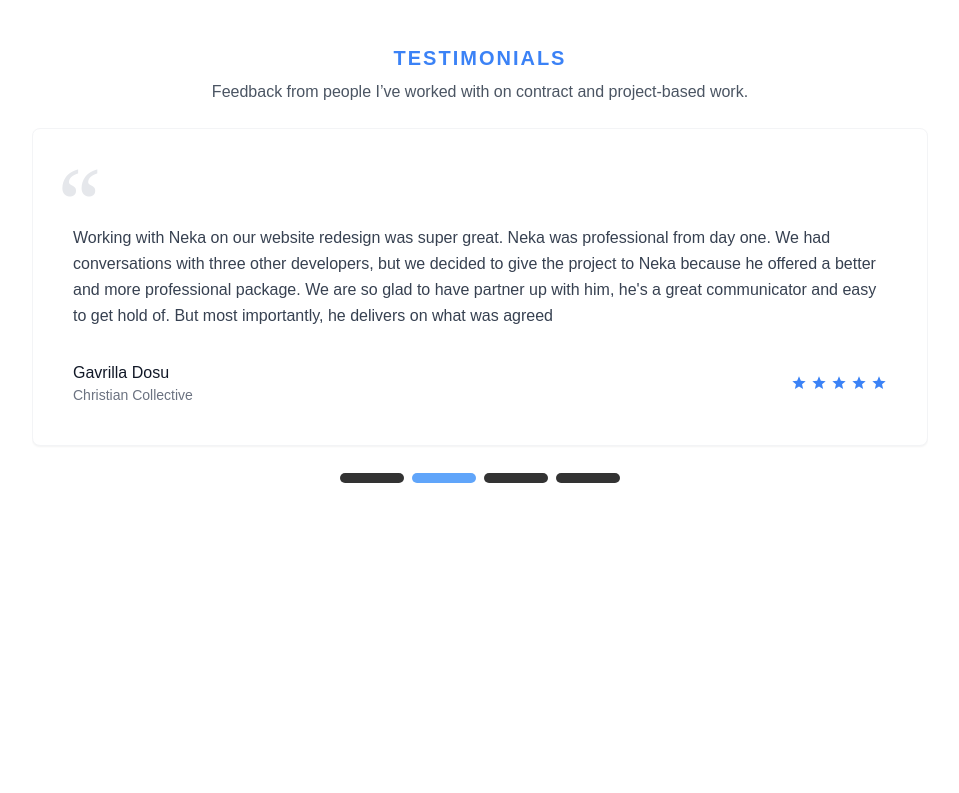
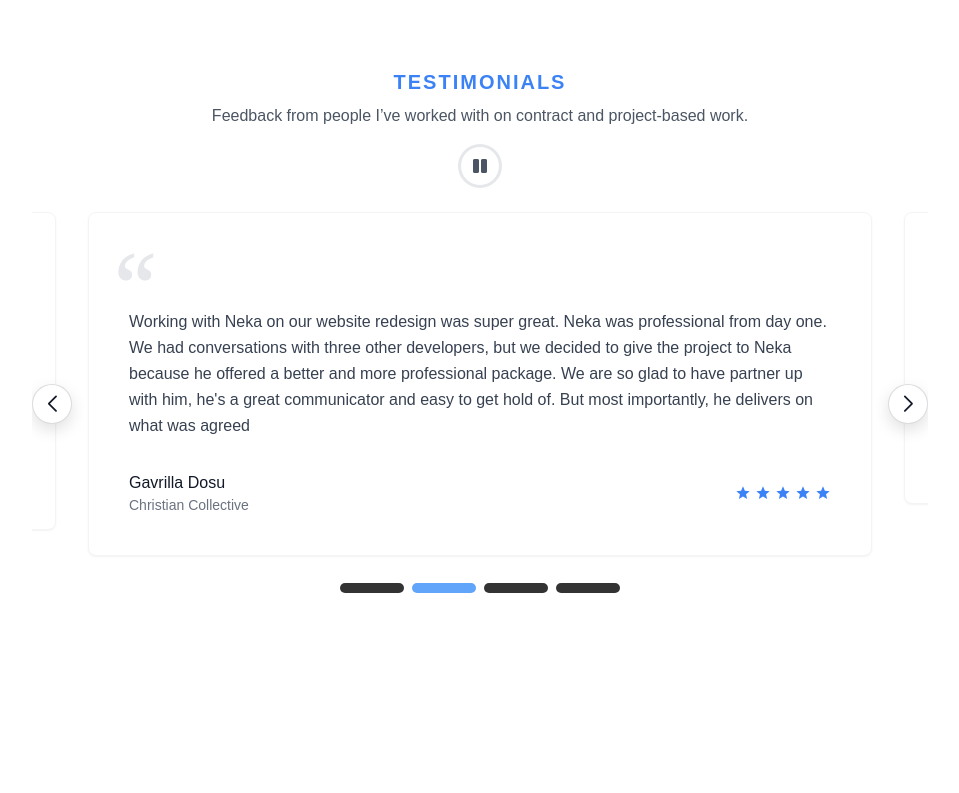
Before and after one commit to toniu/toni-portfolio, a React (Create React App) app: page / in a window 1280 px wide. Shown: the part 2412-3205 px from the top of the page, without its empty margins (160-1119 px from the left). Built offline with nearby package versions, Linux system fonts and the light colour scheme.

Commit message:
Loading option for testimonials.

```diff
--- a/src/components/About.jsx
+++ b/src/components/About.jsx
@@ -4,7 +4,7 @@ import moi from '../assets/apple-avatar.png'
 
 const About = () => {
     const skills = {
-        frontend: ['HTML5', 'CSS3', 'Tailwind CSS', 'JavaScript (ES6+)', 'Responsive Design', 'React', 'Vue.js'],
+        frontend: ['HTML5', 'CSS3', 'Tailwind CSS', 'JavaScript (ES6+)', 'TypeScript', 'Responsive Design', 'React', 'Vue.js'],
         cms: ['WordPress','PHP (WordPress Themes)', 'Elementor', 'Custom WP Plugins', 'WP Optimisation','Squarespace'],
         webstandards: ['WCAG Accessibility', 'SEO Optimisation', 'Caching and Backup systems (WP)', 'Anti-spam and bot mitigation', 'Google Analytics', 'User-Centered Design', 'Figma', 'Canva']
     };
@@ -65,7 +65,7 @@ const About = () => {
                         </div>
 
                         <p className='text-gray-900 text-sm md:text-base leading-relaxed mb-6'>
-                            Hi, I'm <span className='text-blue-500 font-semibold'>Neka Toni-Uebari</span>. I'm a <span className='text-blue-500 font-semibold'>Junior Web Developer specialising in WordPress</span> with hands-on experience delivering custom CMS-driven websites. I focus on building responsive, accessible, and SEO-optimised web solutions that prioritise user experience and modern web standards (WCAG 2.1).
+                            Hi, I'm <span className='text-blue-500 font-semibold'>Neka Toni-Uebari</span>. I'm a <span className='text-blue-500 font-semibold'>Junior Web Developer specialising in WordPress</span> with hands-on experience delivering custom both frontend and CMS-driven websites. I focus on building responsive, accessible, and SEO-optimised web solutions that prioritise user experience and modern web standards (WCAG 2.1).
                         </p>
 
                         {/* Highlights */}
--- a/src/components/Testimonials.jsx
+++ b/src/components/Testimonials.jsx
@@ -1,10 +1,13 @@
 import React from 'react';
 import { motion, useScroll, useTransform } from 'framer-motion';
 import { Swiper, SwiperSlide } from 'swiper/react';
-import { Autoplay, Pagination } from 'swiper/modules';
+import { Autoplay, Pagination, Navigation } from 'swiper/modules';
+import { FaPlay, FaPause } from 'react-icons/fa';
 import 'swiper/css';
 import 'swiper/css/pagination';
+import 'swiper/css/navigation';
 import testimonialsData from './constants/TestimonialsData';
+import './css/Pagination.css';
 
 const getStarStates = (rating) => {
     const value = rating * 5;
@@ -17,6 +20,9 @@ const getStarStates = (rating) => {
 
 const Testimonials = () => {
     const { scrollY } = useScroll();
+    const [isAutoplaying, setIsAutoplaying] = React.useState(true);
+    const swiperRef = React.useRef(null);
+    const [progress, setProgress] = React.useState(0);
 
     // Quote icon micro-parallax (safe & subtle)
     const quoteY = useTransform(scrollY, [0, 600], [0, -20]);
@@ -31,7 +37,7 @@ const Testimonials = () => {
                 {/* Section header */}
                 <header className="text-center mb-6 mt-12">
                     <motion.h2
-                        class="block text-xl uppercase tracking-widest text-blue-500 font-bold"
+                        className="block text-xl uppercase tracking-widest text-blue-500 font-bold"
                         initial={{ opacity: 0, y: 6 }}
                         whileInView={{ opacity: 1, y: 0 }}
                         viewport={{ once: true }}
@@ -43,15 +49,54 @@ const Testimonials = () => {
                     <p className="mt-2 text-sm md:text-base text-gray-600">
                         Feedback from people I’ve worked with on contract and project-based work.
                     </p>
+
+                    <div className="mt-4 flex justify-center">
+                        <div
+                            className="p-[2px] rounded-full"
+                            style={{
+                                background: `conic-gradient(#60a5fa ${progress * 3.6}deg, #e5e7eb 0deg)`,
+                            }}
+                        >
+                            <button
+                                type="button"
+                                aria-label={isAutoplaying ? 'Pause testimonials' : 'Play testimonials'}
+                                onClick={() => {
+                                    if (!swiperRef.current?.autoplay) return;
+                                    if (isAutoplaying) {
+                                        swiperRef.current.autoplay.stop();
+                                    } else {
+                                        swiperRef.current.params.autoplay.disableOnInteraction = false;
+                                        swiperRef.current.autoplay.start();
+                                    }
+                                    setIsAutoplaying((prev) => !prev);
+                                }}
+                                className="inline-flex items-center justify-center w-10 h-10 rounded-full bg-white border border-gray-200 text-gray-600 hover:text-blue-400 hover:border-blue-400 transition duration-100"
+                            >
+                                {isAutoplaying ? <FaPause /> : <FaPlay />}
+                            </button>
+                        </div>
+                    </div>
                 </header>
 
                 <Swiper
-                    modules={[Autoplay, Pagination]}
+                    className="testimonials-swiper"
+                    modules={[Autoplay, Pagination, Navigation]}
                     spaceBetween={32}
                     slidesPerView={1}
                     pagination={{ clickable: true }}
                     autoplay={{ delay: 6000, disableOnInteraction: false }}
                     loop
+                    navigation={true}
+                    onSwiper={(swiper) => {
+                        swiperRef.current = swiper;
+                    }}
+                    onSlideChange={() => {
+                        setProgress(0);
+                    }}
+                    onAutoplayTimeLeft={(_, __, progressValue) => {
+                        if (!isAutoplaying) return;
+                        setProgress((1 - progressValue) * 100);
+                    }}
                 >
                     {testimonialsData.map((t, idx) => (
                         <SwiperSlide key={idx}>
@@ -76,7 +121,7 @@ const Testimonials = () => {
                                 </motion.span>
 
                                 {/* Quote text */}
-                                <p className="relative z-10 pt-14 text-gray-700 text-base leading-relaxed">
+                                <p className="relative z-10 pt-14 text-gray-700 text-[0.75em] md:text-[1em] leading-relaxed">
                                     {t.quote}
                                 </p>
 
--- a/src/components/constants/TestimonialsData.js
+++ b/src/components/constants/TestimonialsData.js
@@ -21,7 +21,7 @@ const testimonialsData = [
   {
     name: 'Riann Ross',
     company: 'Wayfinding Kaia',
-    quote: `I would recommend Neka for his great quality and fast results. What I enjoyed the most about the website is that it was quick and that it looks amazing`,
+    quote: `I would recommend Neka for his great quality and fast results. What I enjoyed the most about my website is that it was quick and that it looks amazing.`,
     rating: 0.9
   }
 ];
--- a/src/components/css/Pagination.css
+++ b/src/components/css/Pagination.css
@@ -1,9 +1,12 @@
-.projects-swiper {
+.projects-swiper,
+.testimonials-swiper {
     padding: 0 56px 0 56px;
 }
 
 .projects-swiper .swiper-button-prev,
-.projects-swiper .swiper-button-next {
+.projects-swiper .swiper-button-next,
+.testimonials-swiper .swiper-button-prev,
+.testimonials-swiper .swiper-button-next {
     width: 40px;
     height: 40px;
     border-radius: 9999px;
@@ -15,21 +18,27 @@
 }
 
 .projects-swiper .swiper-button-prev::after,
-.projects-swiper .swiper-button-next::after {
+.projects-swiper .swiper-button-next::after,
+.testimonials-swiper .swiper-button-prev::after,
+.testimonials-swiper .swiper-button-next::after {
     font-size: 16px;
     font-weight: 700;
 }
 
-.projects-swiper .swiper-button-prev {
+.projects-swiper .swiper-button-prev,
+.testimonials-swiper .swiper-button-prev {
     left: 0;
 }
 
-.projects-swiper .swiper-button-next {
+.projects-swiper .swiper-button-next,
+.testimonials-swiper .swiper-button-next {
     right: 0;
 }
 
 .projects-swiper .swiper-button-prev:hover,
-.projects-swiper .swiper-button-next:hover {
+.projects-swiper .swiper-button-next:hover,
+.testimonials-swiper .swiper-button-prev:hover,
+.testimonials-swiper .swiper-button-next:hover {
     background: #60a5fa;
     color: #ffffff;
     border-color: #60a5fa;
@@ -37,12 +46,15 @@
 }
 
 .projects-swiper .swiper-button-prev:active,
-.projects-swiper .swiper-button-next:active {
+.projects-swiper .swiper-button-next:active,
+.testimonials-swiper .swiper-button-prev:active,
+.testimonials-swiper .swiper-button-next:active {
     transform: translateY(0);
 }
 
 @media (max-width: 767px) {
-    .projects-swiper {
+    .projects-swiper,
+    .testimonials-swiper {
         padding: 0 44px 0 44px;
     }
 }
```
Also changed, not shown: src/components/constants/ProjectData.js (+99 -75 lines), src/assets/project-wayfindingkaia.png, 1 other file (tests, documents, lock files or other folders).
